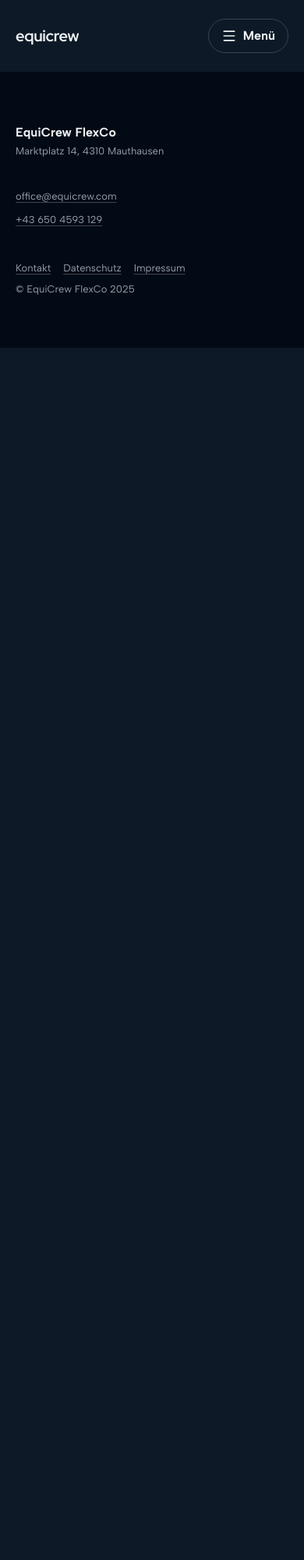
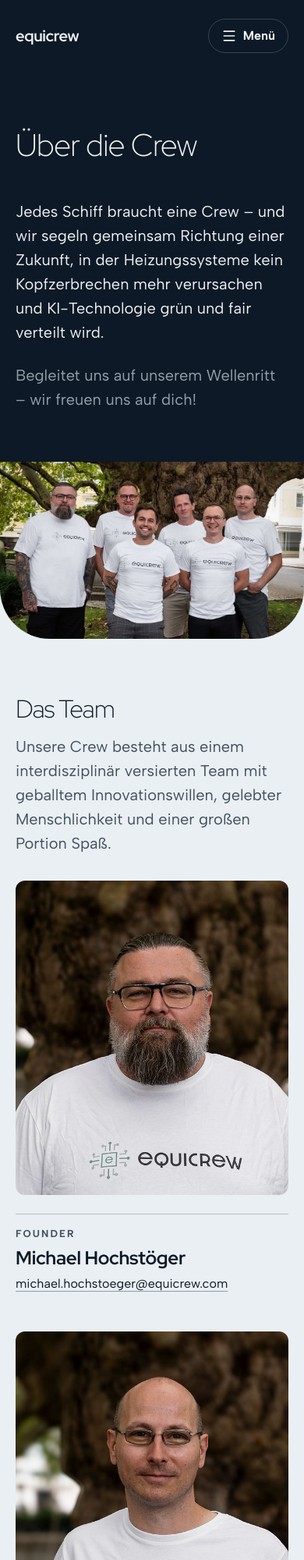
Before and after one commit to xRoyZ/EquiCrewWeb, a website with bundled scripts: page frontend/ueber-uns/index.html in a window 390 px wide. Shown: the top 2000 px of the page at 78% size. Before the commit the page ends 844 px from the top, so only its background shows below. Built offline with nearby package versions, Linux system fonts and the light colour scheme.

Commit message:
Build the Über uns page with the founder cards (#21)
Closes #8

Co-authored-by: office-crew <development@office-crew.dev>

```diff
--- a/frontend/css/pages/ueber-uns.css
+++ b/frontend/css/pages/ueber-uns.css
@@ -1 +1,41 @@
-/* Sections of the Über uns page (/ueber-uns/). Filled by that page's ticket, built from css/tokens.css. */
+/* Sections of the Über uns page (/ueber-uns/), built from css/tokens.css.
+   Follows design/mockups/ueber-uns.html and design/mockups/styles.css:411-437. */
+
+/* intro: headline over two text columns */
+.intro { padding-bottom: var(--s-6); }
+.intro h1 { grid-column: 1 / -1; }
+.intro__cols { grid-column: 1 / -1; margin-top: var(--s-5); column-gap: var(--gap); row-gap: var(--s-3); }
+.intro__cols p { grid-column: span 5; font-size: var(--fs-3); color: var(--muted); max-width: 34ch; }
+.intro__cols p:first-child { grid-column: 1 / 6; color: var(--ink); }
+.intro__cols p + p { grid-column: 7 / 12; }
+
+/* group photo: full width, large bottom radius, overlapping the light team band */
+.group-photo { position: relative; z-index: 1; background: transparent; }
+.group-photo img { width: 100%; border-radius: 0 0 var(--r-xl) var(--r-xl); }
+
+/* team: the light band slides up under the photo's rounded foot */
+.team { margin-top: calc(var(--r-xl) * -1); padding-top: calc(var(--section-y) + var(--r-xl)); }
+.team__head { max-width: 40rem; }
+.team__head p { margin-top: var(--s-2); font-size: var(--fs-3); color: var(--fg-muted); }
+.team__cards { margin-top: var(--s-6); align-items: stretch; row-gap: var(--s-5); }
+
+/* person: founder card, the middle one raised, feet aligned */
+.person { grid-column: span 4; margin-top: var(--s-6); display: flex; flex-direction: column; }
+.person--raised { margin-top: 0; }
+.person img { width: 100%; border-radius: var(--r-s); }
+.person__body {
+  margin-top: var(--s-3); padding-top: var(--s-2); border-top: 1px solid var(--line);
+  display: flex; flex-direction: column; gap: var(--s-1); flex: 1;
+}
+.person__name { font-family: var(--font-display); font-size: var(--fs-4); font-weight: var(--fw-bold); letter-spacing: -0.01em; line-height: 1.15; }
+.person__mail { font-size: var(--fs-2); overflow-wrap: anywhere; }
+
+/* next links */
+.next-links { display: flex; flex-wrap: wrap; gap: var(--s-3) var(--s-6); }
+
+@media (max-width: 820px) {
+  .intro__cols p, .intro__cols p:first-child, .intro__cols p + p { grid-column: 1 / -1; }
+  .person { grid-column: 1 / -1; margin-top: 0; }
+  .person img { max-width: 22rem; }
+  .team__cards { margin-top: var(--s-4); }
+}
--- a/frontend/ueber-uns/index.html
+++ b/frontend/ueber-uns/index.html
@@ -44,6 +44,61 @@
   </header>
 
   <main id="main">
+    <section class="band intro" aria-labelledby="intro-title">
+      <div class="wrap grid">
+        <h1 class="t-display" id="intro-title">Über die Crew</h1>
+        <div class="grid intro__cols">
+          <p>Jedes Schiff braucht eine Crew – und wir segeln gemeinsam Richtung einer Zukunft, in der Heizungssysteme kein Kopfzerbrechen mehr verursachen und KI-Technologie grün und fair verteilt wird.</p>
+          <p>Begleitet uns auf unserem Wellenritt – wir freuen uns auf dich!</p>
+        </div>
+      </div>
+    </section>
+
+    <div class="group-photo">
+      <img class="rise" src="/assets/img/equicrew-team-compressed.jpg" width="2228" height="1294" alt="Die Crew von EquiCrew als Gruppenfoto: die drei Founder gemeinsam">
+    </div>
+
+    <section class="band band--light team" aria-labelledby="team-title">
+      <div class="wrap">
+        <div class="team__head">
+          <h2 class="t-h2" id="team-title">Das Team</h2>
+          <p>Unsere Crew besteht aus einem interdisziplinär versierten Team mit geballtem Innovationswillen, gelebter Menschlichkeit und einer großen Portion Spaß.</p>
+        </div>
+        <ul class="grid team__cards">
+          <li class="person">
+            <img src="/assets/img/250717-michael-square.jpg" width="596" height="686" alt="Porträt von Michael Hochstöger" loading="lazy">
+            <div class="person__body">
+              <p class="caps">Founder</p>
+              <h3 class="person__name">Michael Hochstöger</h3>
+              <a class="person__mail" href="mailto:michael.hochstoeger@equicrew.com">michael.hochstoeger@equicrew.com</a>
+            </div>
+          </li>
+          <li class="person person--raised">
+            <img src="/assets/img/250717-hinterdorfer-square.jpg" width="596" height="686" alt="Porträt von Christian Hinterdorfer" loading="lazy">
+            <div class="person__body">
+              <p class="caps">Founder</p>
+              <h3 class="person__name">Christian Hinterdorfer</h3>
+              <a class="person__mail" href="mailto:christian.hinterdorfer@equicrew.com">christian.hinterdorfer@equicrew.com</a>
+            </div>
+          </li>
+          <li class="person">
+            <img src="/assets/img/250717-hinterreiter-square.jpg" width="596" height="686" alt="Porträt von Christian Hinterreiter" loading="lazy">
+            <div class="person__body">
+              <p class="caps">Founder</p>
+              <h3 class="person__name">Christian Hinterreiter</h3>
+              <a class="person__mail" href="mailto:christian.hinterreiter@equicrew.com">christian.hinterreiter@equicrew.com</a>
+            </div>
+          </li>
+        </ul>
+      </div>
+    </section>
+
+    <section class="band band--deep" aria-label="Weiterlesen">
+      <div class="wrap next-links">
+        <a class="btn-secondary btn-secondary--lg" href="/equicube/">Zum EquiCube <svg xmlns="http://www.w3.org/2000/svg" viewBox="0 0 24 24" class="icon" aria-hidden="true"><path fill="none" stroke="currentColor" stroke-linecap="round" stroke-linejoin="round" stroke-width="2" d="M5 12h14m-7-7l7 7l-7 7"/></svg></a>
+        <a class="btn-secondary btn-secondary--lg" href="/kontakt/">Kontakt <svg xmlns="http://www.w3.org/2000/svg" viewBox="0 0 24 24" class="icon" aria-hidden="true"><path fill="none" stroke="currentColor" stroke-linecap="round" stroke-linejoin="round" stroke-width="2" d="M5 12h14m-7-7l7 7l-7 7"/></svg></a>
+      </div>
+    </section>
   </main>
 
   <footer class="site-footer">
```
Also changed, not shown: frontend/tests/ueber-uns.test.mjs (added, +53 -0 lines), frontend/assets/img/250717-hinterdorfer-square.jpg (added), frontend/assets/img/250717-hinterreiter-square.jpg (added), frontend/assets/img/250717-michael-square.jpg (added), frontend/assets/img/equicrew-team-compressed.jpg (added).
